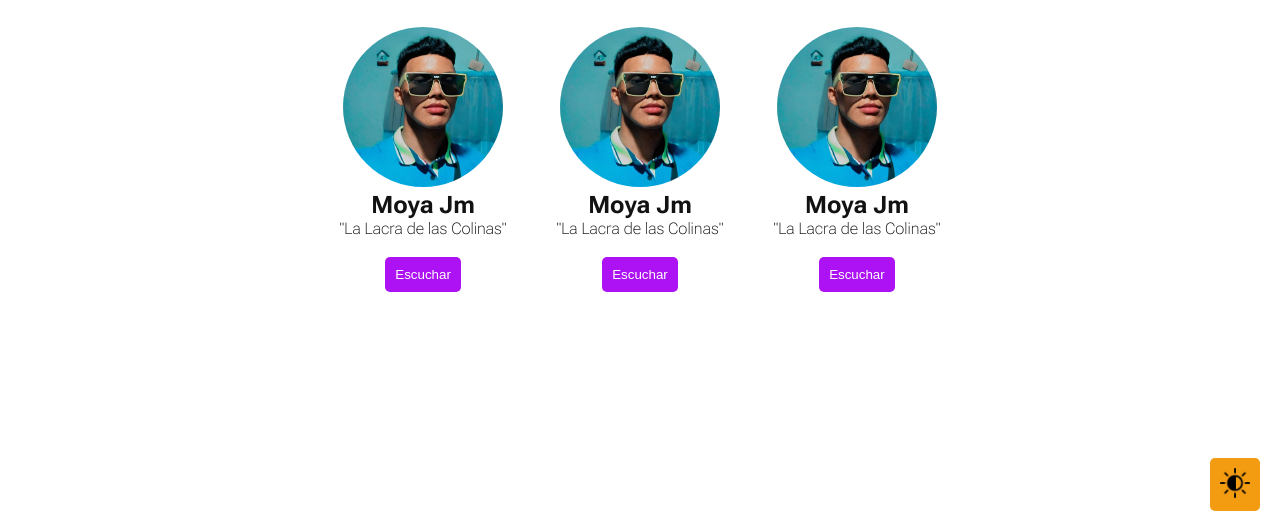
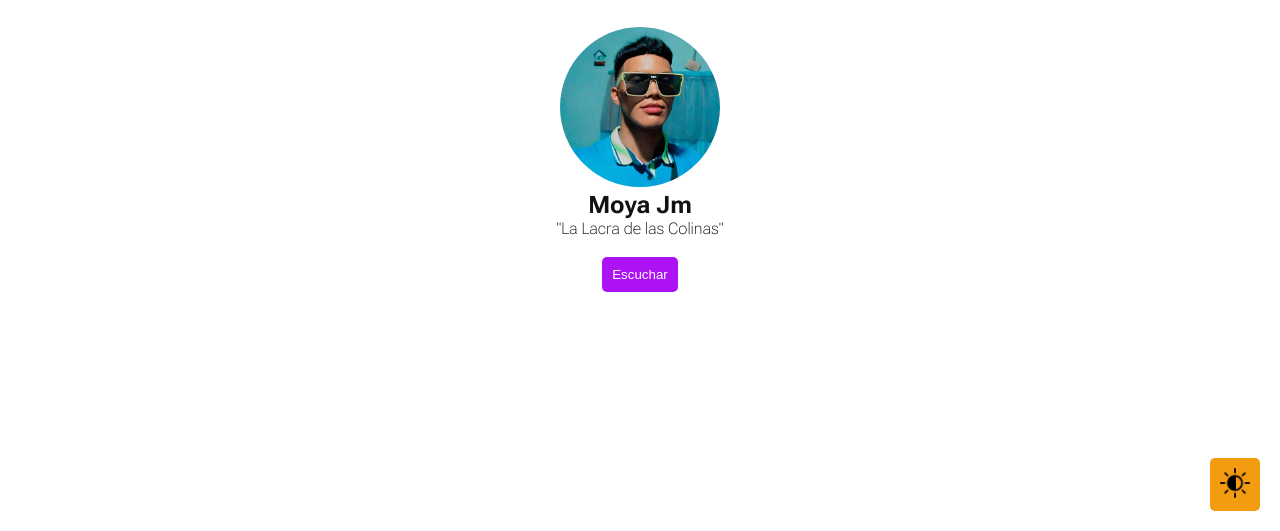
Before and after one commit to jdqg24/jdqg24.github.io, a plain HTML site: page artistas.html in a window 1280 px wide. Shown: the part 269-800 px from the top of the page. Drawn offline with Linux system fonts and the light colour scheme.

Commit message:
Update artistas.html

```diff
--- a/artistas.html
+++ b/artistas.html
@@ -48,34 +48,6 @@
           </div>
         </div>
       </card>
-
-      <card id="artist-card">
-        <img src="res/Artists/Moya-Jm.png" alt="Artista 1">
-        <div>
-          <h2>Moya Jm</h2>
-          <p>"La Lacra de las Colinas"</p>
-          <br>
-          <div class="centered">
-            <a>
-              <button class="boton-escuchar"><p>Escuchar</p></button>
-            </a>
-          </div>
-        </div>
-      </card>
-
-      <card id="artist-card">
-        <img src="res/Artists/Moya-Jm.png" alt="Artista 1">
-        <div>
-          <h2>Moya Jm</h2>
-          <p>"La Lacra de las Colinas"</p>
-          <br>
-          <div class="centered">
-            <a>
-              <button class="boton-escuchar"><p>Escuchar</p></button>
-            </a>
-          </div>
-        </div>
-      </card>
   </div>
   </section>
 
```
